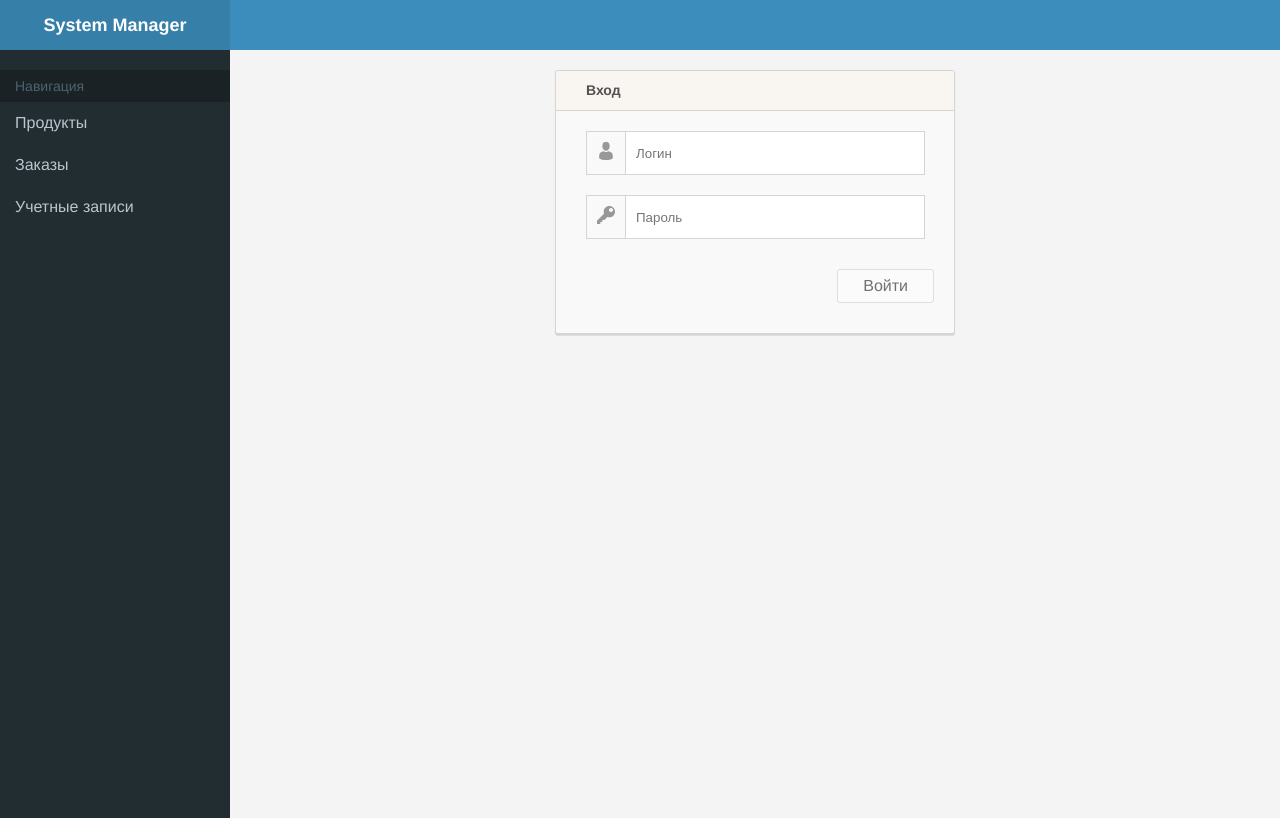
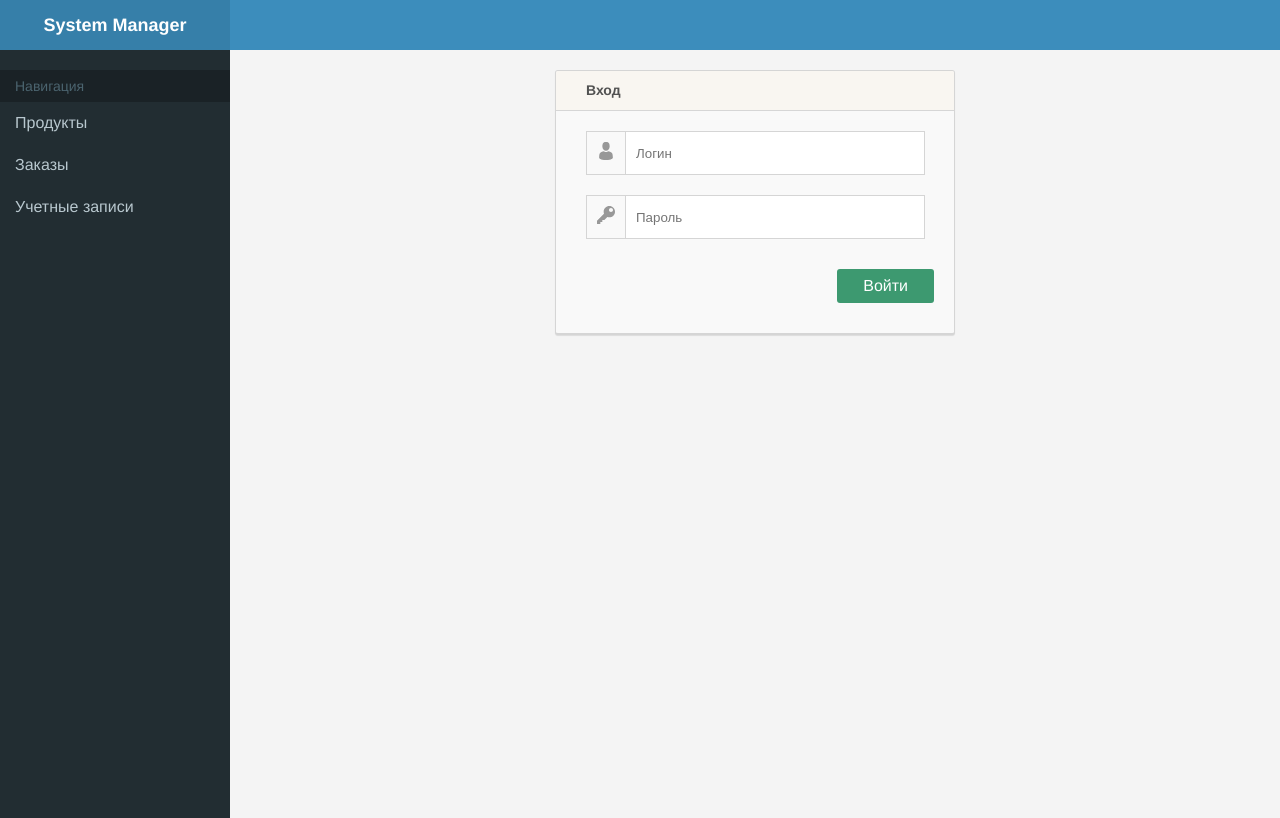
Before and after one commit to frezebloom/tkaneva, a Vue app in the folder dev/manager/: page /login in a window 1280 px wide. Built offline with nearby package versions, Linux system fonts and the light colour scheme.

Commit message:
прокинул стиль в кнопку входа

```diff
--- a/dev/manager/src/views/Login.vue
+++ b/dev/manager/src/views/Login.vue
@@ -25,7 +25,7 @@
     </div>
     <div class="login-footer">
       <div v-on:click="signup">
-        <Button value="Войти"/>
+        <Button value="Войти" styles="success"/>
       </div>
     </div>
   </div>
```
